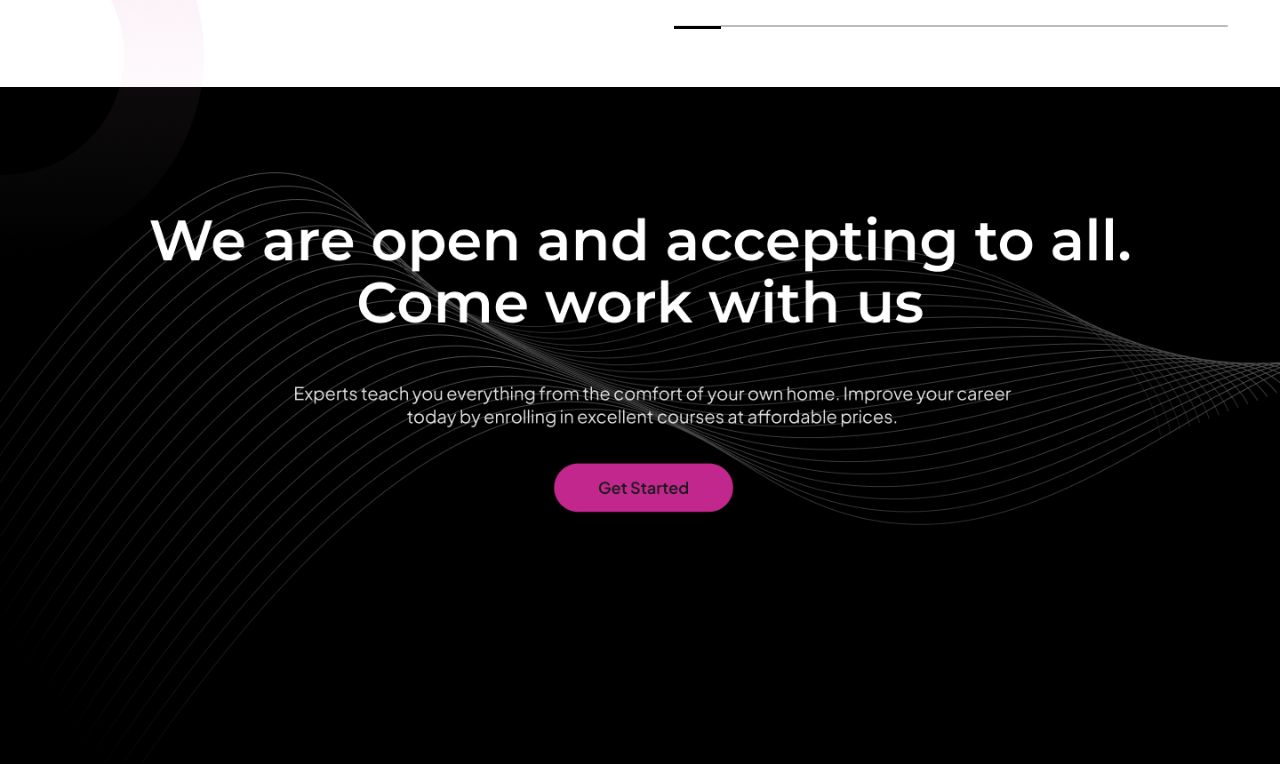
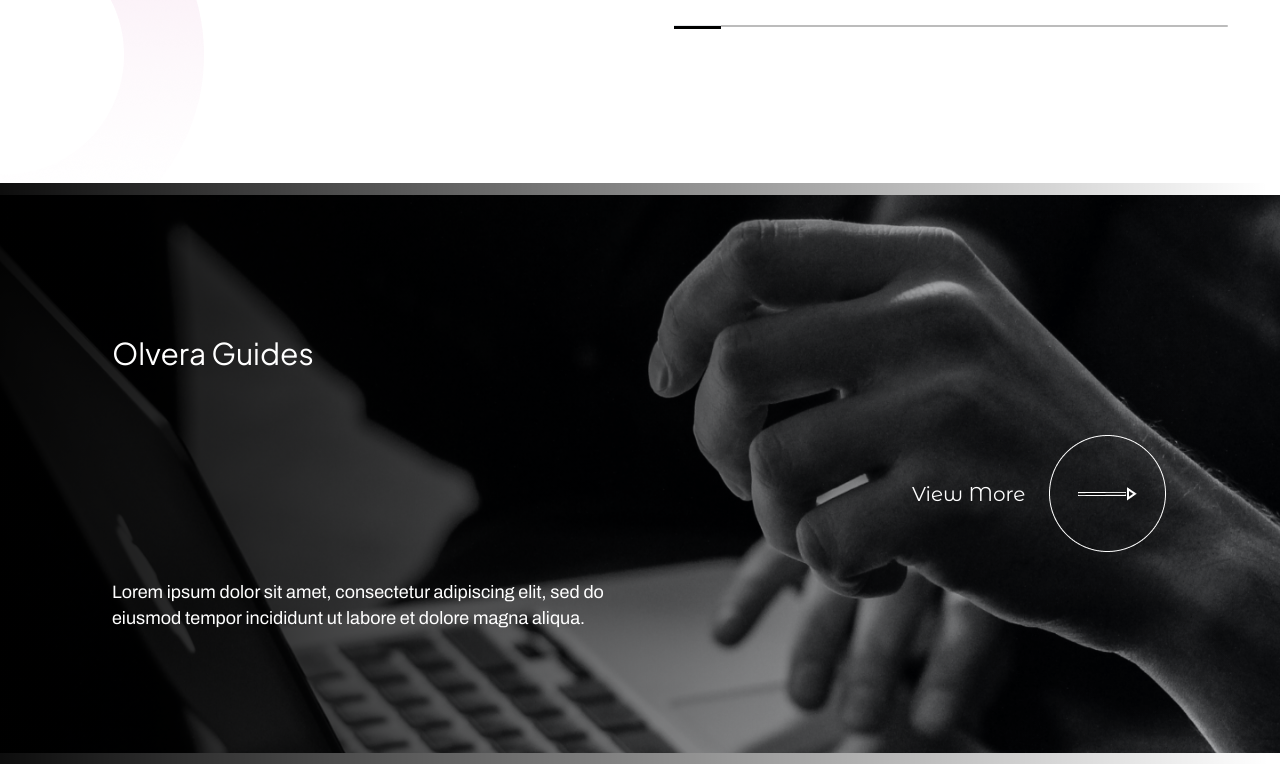
Before and after one commit to pigamers/uno-front, a React (Vite) app: page / in a window 1280 px wide. Shown: the part 2476-3240 px from the top of the page. Built offline with nearby package versions, Linux system fonts and the light colour scheme.

Commit message:
guides done

```diff
--- a/src/App.jsx
+++ b/src/App.jsx
@@ -12,8 +12,8 @@ function App() {
       <Navbar />
       <Hero />
       <Services />
-      {/* <Guides /> */}
-      {/* <Careers /> */}
+      <Guides />
+      <Careers />
       <Footer />
     </div>
     </>
--- a/src/components/Guides.jsx
+++ b/src/components/Guides.jsx
@@ -1,35 +1,22 @@
 export default function Guides() {
     return (
         <>
-            <div className="relative h-full lg:h-[773px] bg-guides bg-no-repeat py-10 bg-center lg:bg-contain">
-                <div className="flex flex-col items-center gap-12 h-full mt-10 lg:mt-0 lg:pt-36 my-5 text-white lg:px-10 mx-10 lg:mx-20">
-                    <h1 className="font-plusjakarta font-normal text-3xl lg:pt-24">
-                        Olvera Guides
-                    </h1>
-                    <h2 className="font-plusjakarta font-extrabold text-3xl">
-                        Ollie Restructuring Guide
-                    </h2>
-                    <div className="hidden relative lg:flex justify-end">
-                        <h1 className="flex items-center gap-6 text-xl font-montserrat font-normal">
-                            View More
-                            {/* circle */}
-                            <div className="relative">
-                                <img src="/assets/cir.png" className="h-[117px] w-[117px]" />
-                                {/* arrow */}
-                                <div className="absolute inset-0 flex items-center justify-center">
-                                    <div className="flex items-center">
-                                        <img src="/assets/path.png" style={{ backgroundColor: "#fff" }} />
-                                        <img src="/assets/whitetriangle.png" />
-                                    </div>
-                                </div>
-                            </div>
+            <div className="relative h-full lg:h-[773px] bg-guides bg-gradient bg-no-repeat bg-center lg:bg-contain w-full">
+                <div className="absolute inset-0 flex items-center text-white bg-custom-gradient mt-24 mb-24">
+                    <div className="flex flex-col h-full ml-28 mt-28 w-1/2 gap-y-52 ">
+
+                        <h1 className="font-plusjakarta font-normal text-3xl lg:pt-24">
+                            Olvera Guides
                         </h1>
+                        <h2 className="font-plusjakarta hidden font-extrabold text-3xl">
+                            Ollie Restructuring Guide
+                        </h2>
+                        <p className=" lg:w-10/12 leading-[26px] text-[17px] font-archivo font-normal text-lg">
+                            Lorem ipsum dolor sit amet, consectetur adipiscing elit, sed do eiusmod tempor incididunt ut labore et dolore magna aliqua.
+                        </p>
                     </div>
-                    <p className="lg:w-1/2 font-archivo font-normal text-lg">
-                        Lorem ipsum dolor sit amet, consectetur adipiscing elit, sed do eiusmod tempor incididunt ut labore et dolore magna aliqua.
-                    </p>
-                    <div className="relative lg:hidden">
-                        <h1 className="flex items-center gap-6 text-xl font-montserrat font-normal">
+                    <div className="hidden relative lg:flex justify-end ml-40 mt-10">
+                        <h1 className="flex items-center gap-6 text-xl font-montserrat">
                             View More
                             {/* circle */}
                             <div className="relative">
@@ -46,6 +33,7 @@ export default function Guides() {
                     </div>
                 </div>
             </div>
+
         </>
     )
 }
--- a/tailwind.config.js
+++ b/tailwind.config.js
@@ -9,7 +9,8 @@ export default {
       backgroundImage: {
         'hero': "url('/assets/hero.png')",
         'guides': "url('/assets/guides.png')",
-        'footpat': "url('/assets/footpat.png')"
+        'footpat': "url('/assets/footpat.png')",
+        'custom-gradient': 'linear-gradient(269.9deg, rgba(0, 0, 0, 0) 0.95%, rgba(0, 0, 0, 0.96) 101.07%)',
       },
       fontFamily: {
         poppins: ["Poppins", "sans-serif"],
@@ -17,7 +18,8 @@ export default {
         oswald: ["Oswald", "sans-serif"],
         archivo: ["Archivo", "sans-serif"],
         montserrat: ["Montserrat Alternates", "sans-serif"],
-      }
+      },
+
     }
   },
   plugins: [],
```
